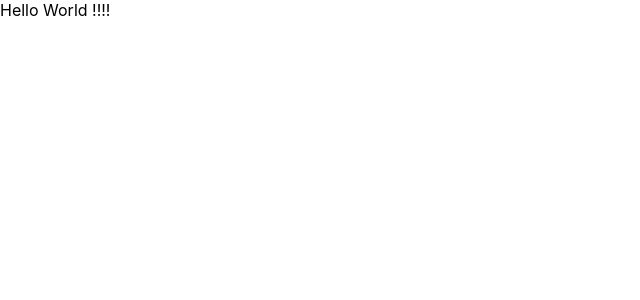
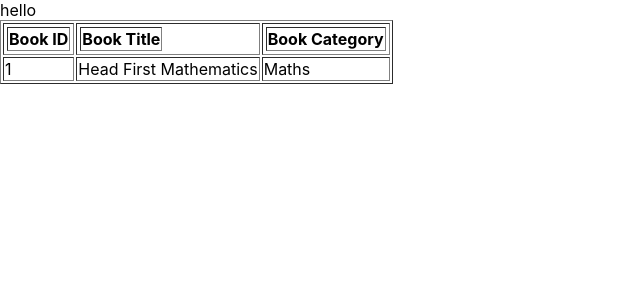
Before and after one commit to happiguru/React-BookStore, a React (Create React App) app: page / in a window 1280 px wide. Shown: the top 300 px of the page, without its empty margins (0-640 px from the left). Built offline with nearby package versions, Linux system fonts and the light colour scheme.

Commit message:
Add presentational and container components. Add reducer file.

```diff
--- a/src/App.js
+++ /dev/null
@@ -1,9 +0,0 @@
-function App() {
-  return (
-    <div className="App">
-      Hello World !!!!
-    </div>
-  );
-}
-
-export default App;
--- /dev/null
+++ b/src/components/App.js
@@ -0,0 +1,13 @@
+import BooksForm from '../containers/BooksForm';
+import BooksList from '../containers/BooksList';
+
+function App() {
+  return (
+    <div className="App">
+      <BooksForm />
+      <BooksList />
+    </div>
+  );
+}
+
+export default App;
--- /dev/null
+++ b/src/containers/BooksForm.js
@@ -0,0 +1,11 @@
+import React from 'react';
+
+function BooksForm() {
+  return (
+    <div>
+      hello
+    </div>
+  );
+}
+
+export default BooksForm;
--- /dev/null
+++ b/src/containers/BooksList.js
@@ -0,0 +1,22 @@
+import React from 'react';
+
+function BooksList() {
+  return (
+    <div>
+      <table border="1">
+        <tr>
+          <th><td>Book ID</td></th>
+          <th><td>Book Title</td></th>
+          <th><td>Book Category</td></th>
+        </tr>
+        <tr>
+          <td>1</td>
+          <td>Head First Mathematics</td>
+          <td>Maths</td>
+        </tr>
+      </table>
+    </div>
+  );
+}
+
+export default BooksList;
--- a/src/index.js
+++ b/src/index.js
@@ -1,7 +1,7 @@
 import React from 'react';
 import ReactDOM from 'react-dom';
 import './index.css';
-import App from './App';
+import App from './components/App';
 
 ReactDOM.render(
   <React.StrictMode>
```
Also changed, not shown: src/actions/index.js (added), src/components/Book.js (added), src/reducers/books.js (added), src/reducers/index.js (added).
